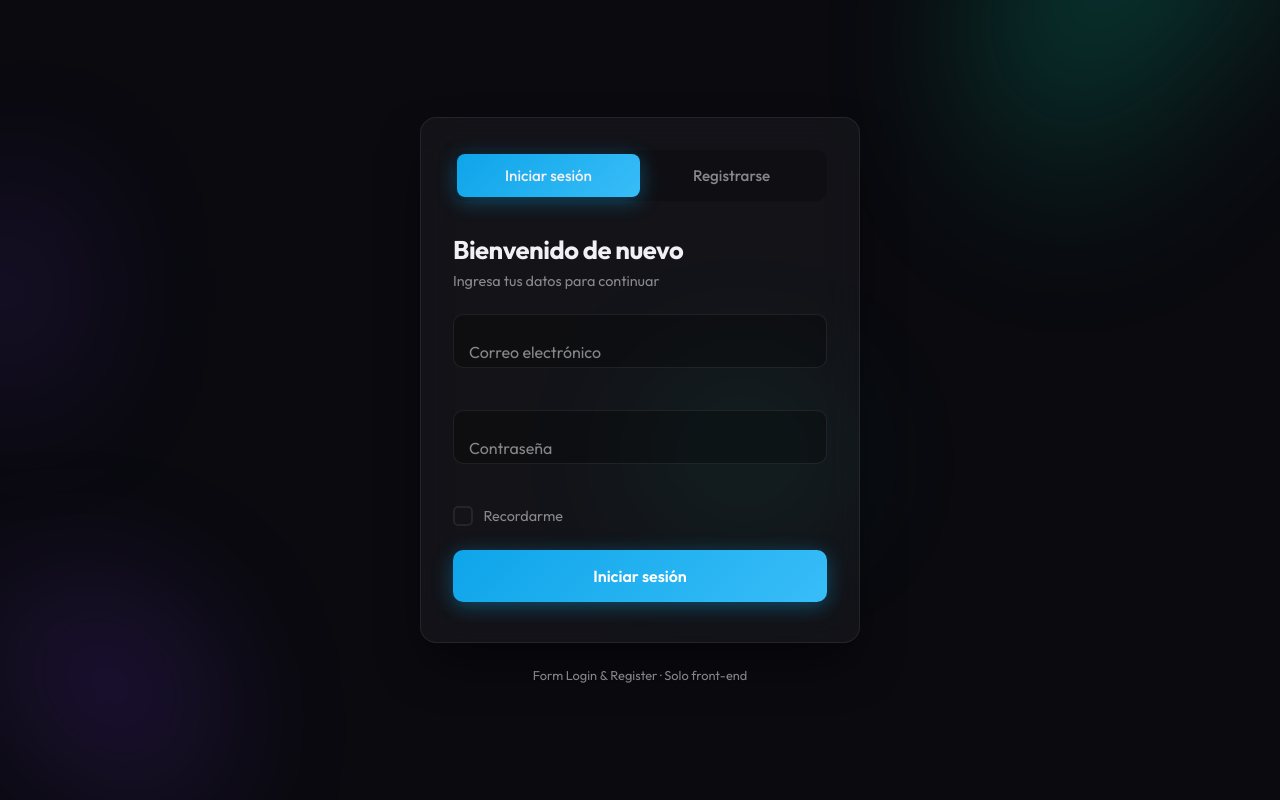
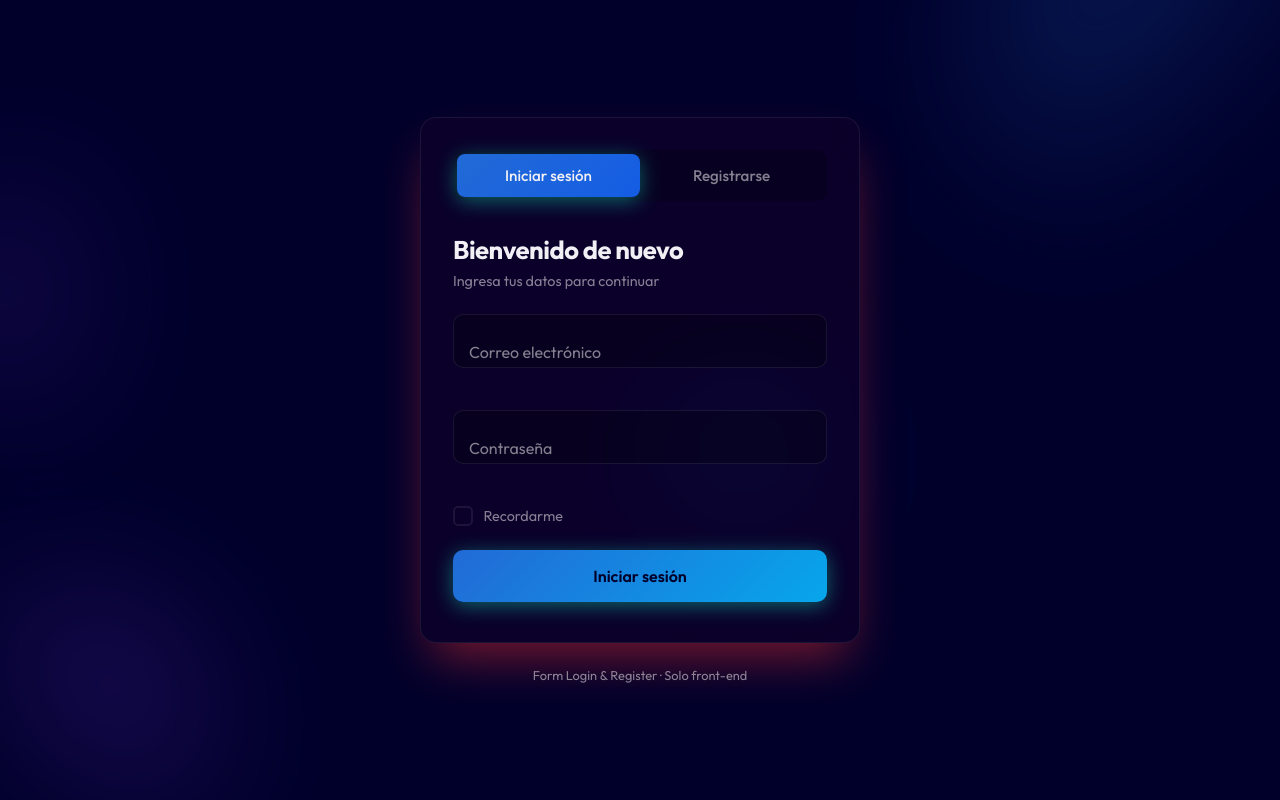
Before and after one commit to CodigoMasters/login-register, a website built with Vite: page index.html in a window 1280 px wide. Built offline with nearby package versions, Linux system fonts and the light colour scheme.

Commit message:
fix: Se cambio los fondos border como rojo

```diff
--- a/src/style.css
+++ b/src/style.css
@@ -1,18 +1,18 @@
 /* ===== Variables ===== */
 :root {
   --font: 'Outfit', system-ui, sans-serif;
-  --bg: #0a0a0f;
-  --surface: rgba(255, 255, 255, 0.04);
+  --bg: #00002b;
+  --surface: rgba(238, 14, 14, 0.04);
   --surface-border: rgba(255, 255, 255, 0.08);
   --text: #f0f0f5;
   --text-muted: rgba(255, 255, 255, 0.5);
-  --accent: #00d4aa;
-  --accent-glow: rgba(0, 212, 170, 0.4);
+  --accent: #226ad6;
+  --accent-glow: rgba(19, 247, 202, 0.4);
   --accent-secondary: #7c3aed;
   --danger: #f43f5e;
   --radius: 16px;
   --radius-sm: 10px;
-  --shadow: 0 25px 50px -12px rgba(0, 0, 0, 0.5);
+  --shadow: 0 25px 50px -12px rgba(243, 49, 49, 0.5);
   --transition: 0.35s cubic-bezier(0.4, 0, 0.2, 1);
 }
 
@@ -173,9 +173,9 @@ body {
   left: 4px;
   width: calc(50% - 4px);
   height: calc(100% - 8px);
-  background: linear-gradient(135deg, #0ea5e9 0%, #38bdf8 100%);
+  background: linear-gradient(135deg, var(--accent) 0%, #145de4 100%);
   border-radius: 8px;
-  box-shadow: 0 4px 20px rgba(14, 165, 233, 0.4);
+  box-shadow: 0 4px 20px var(--accent-glow);
   transform: translateX(calc(var(--pos) * 100%));
   transition: transform var(--transition);
 }
@@ -238,7 +238,7 @@ body {
 
 .field input.error {
   border-color: var(--danger);
-  box-shadow: 0 0 0 2px rgba(244, 63, 94, 0.25);
+  box-shadow: 0 0 0 2px rgb(255, 0, 43);
 }
 
 .field label {
@@ -337,19 +337,19 @@ body {
   font-family: var(--font);
   font-size: 1rem;
   font-weight: 600;
-  color: #fff;
-  background: linear-gradient(135deg, #0ea5e9 0%, #38bdf8 100%);
+  color: var(--bg);
+  background: linear-gradient(135deg, var(--accent) 0%, #07a6eb 100%);
   border: none;
   padding: 1rem 1.5rem;
   border-radius: var(--radius-sm);
   cursor: pointer;
   transition: transform 0.2s, box-shadow var(--transition);
-  box-shadow: 0 4px 20px rgba(14, 165, 233, 0.4);
+  box-shadow: 0 4px 20px var(--accent-glow);
 }
 
 .btn:hover {
   transform: translateY(-2px);
-  box-shadow: 0 8px 28px rgba(14, 165, 233, 0.5);
+  box-shadow: 0 8px 28px var(--accent-glow);
 }
 
 .btn:active {
```
